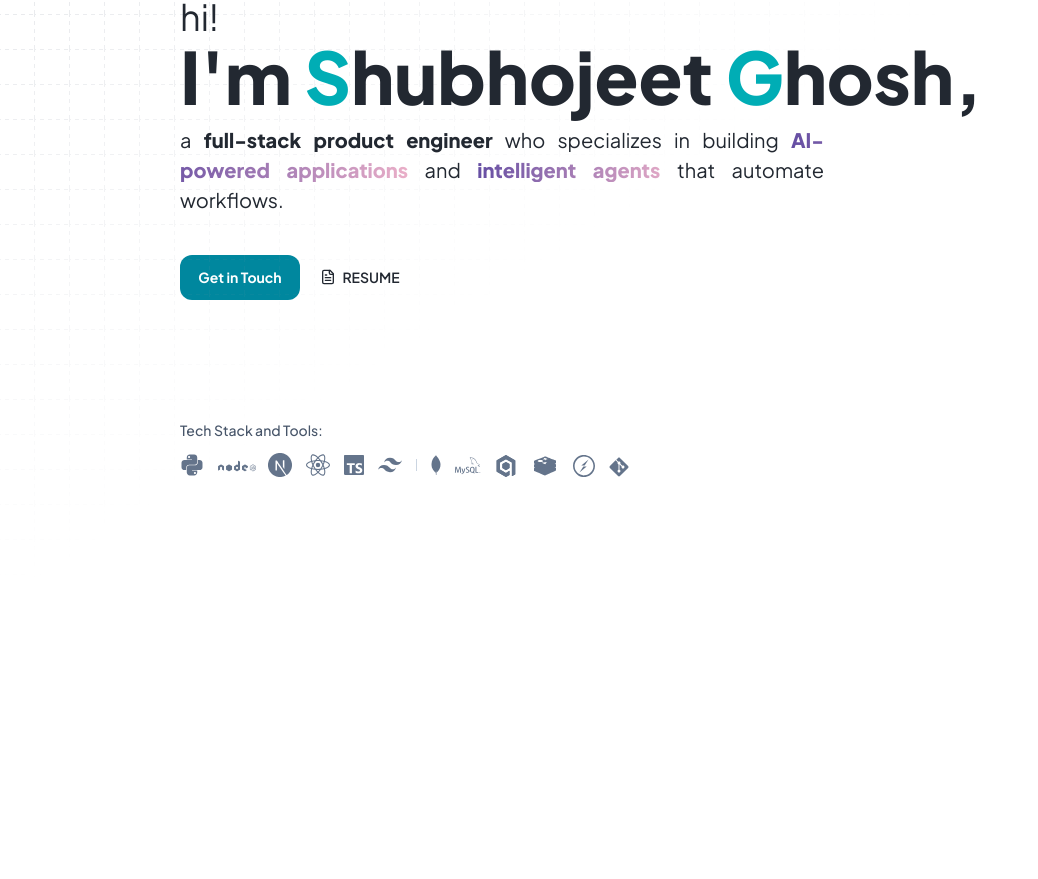
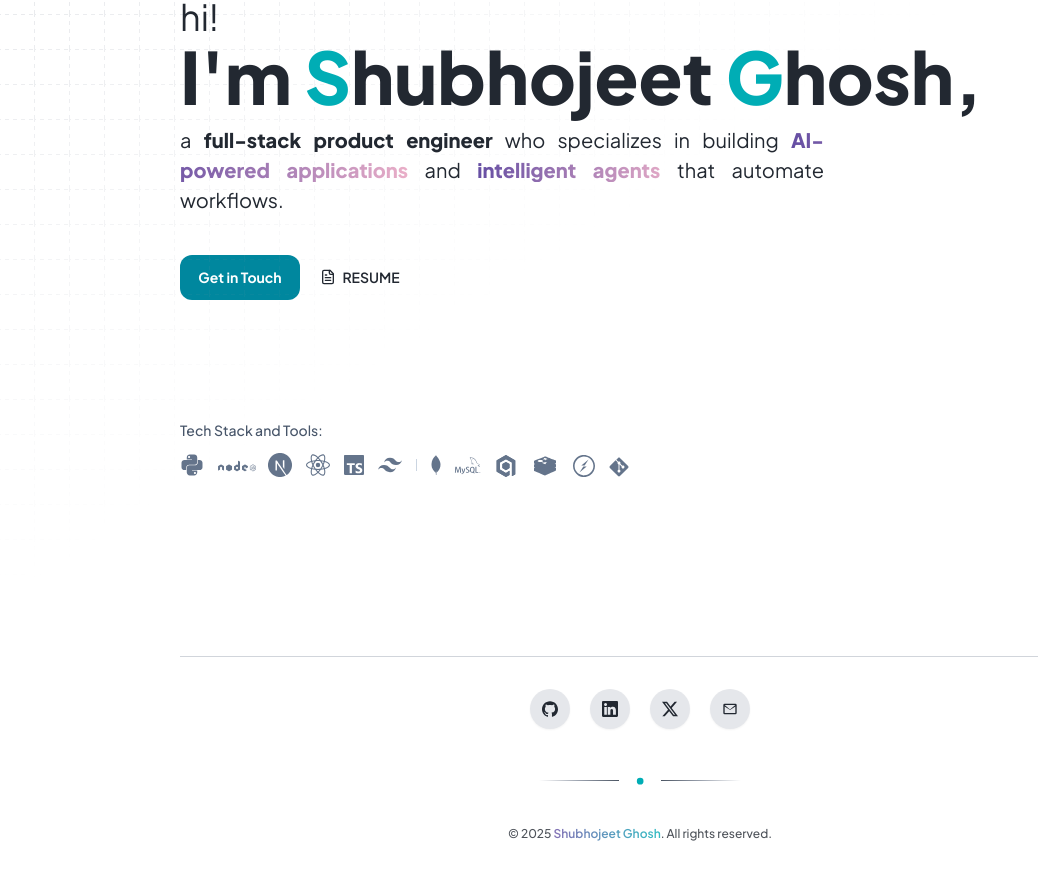
Before and after one commit to Shubhojeet-Ghosh/sgdevstudio, a Next.js app: page / in a window 1280 px wide. Shown: the part 195-1074 px from the top of the page, without its empty margins (0-1038 px from the left). Before the commit the page ends 800 px from the top, so only its background shows below. Built offline with nearby package versions, Linux system fonts and the light colour scheme.

Commit message:
Update version to 0.1.17 in package.json and enhance layout metadata for improved SEO and user experience. Add Footer component to MainPage and ContactPage, and introduce new X icon in svg_icons for better branding.

```diff
--- a/package.json
+++ b/package.json
@@ -1,6 +1,6 @@
 {
   "name": "sgdevstudio",
-  "version": "0.1.16",
+  "version": "0.1.17",
   "private": true,
   "scripts": {
     "dev": "next dev",
--- a/src/app/layout.tsx
+++ b/src/app/layout.tsx
@@ -16,9 +16,51 @@ const plusJakarta = Plus_Jakarta_Sans({
 });
 
 export const metadata: Metadata = {
-  title: "Shubhojeet Ghosh | Full Stack AI Engineer",
+  metadataBase: new URL("https://sgdevstudio.in"),
+  title: {
+    default: "Shubhojeet Ghosh | Senior Software Engineer",
+    template: "%s | Shubhojeet Ghosh",
+  },
   description:
-    "Shubhojeet this side, I am a full stack developer with deep interest and knowledge in Artificial Intelligent(AI) and agents.",
+    "Shubhojeet this side, I am a senior software engineer specialized in AI-powered systems, intelligent agents, and end-to-end web applications.",
+  keywords: [
+    "Shubhojeet Ghosh",
+    "Senior Software Engineer",
+    "Intelligent Agents",
+    "Advanced RAG Applications",
+  ],
+  // Open Graph (used by LinkedIn, Slack, WhatsApp, etc.)
+  openGraph: {
+    title: "Shubhojeet Ghosh | Senior Software Engineer",
+    description:
+      "Senior Software Engineer specializing in AI-powered systems, intelligent agents, and end-to-end web applications.",
+    url: "https://sgdevstudio.in",
+    siteName: "sgdevstudio.in",
+    images: [
+      {
+        url: "https://cdn.sgdevstudio.in/assets/og-image.png",
+        width: 1200,
+        height: 630,
+        alt: "Shubhojeet Ghosh - Senior Software Engineer",
+      },
+    ],
+    type: "website",
+    locale: "en_IN",
+  },
+
+  // Twitter card
+  twitter: {
+    card: "summary_large_image",
+    title: "Shubhojeet Ghosh | Senior Software Engineer",
+    description:
+      "Senior Software Engineer - AI-powered systems, intelligent agents, full-stack web applications.",
+    creator: "@devshubhojeet", // <-- replace with your X/Twitter handle
+    images: ["https://cdn.sgdevstudio.in/assets/og-image.png"],
+  },
+
+  // small helpful extras:
+  alternates: { canonical: "https://sgdevstudio.in" },
+  icons: { icon: "/favicon.ico" },
 };
 
 export default function RootLayout({
--- /dev/null
+++ b/src/app/logo/page.tsx
@@ -0,0 +1,11 @@
+import SgLogo from "@/components/BrandLogo/SgDevStudioLogo";
+
+export default function sgdevstudioLogo() {
+  return (
+    <>
+      <div className="w-full h-screen flex items-center justify-center text-[180px]">
+        <SgLogo />
+      </div>
+    </>
+  );
+}
--- a/src/app/page.tsx
+++ b/src/app/page.tsx
@@ -4,6 +4,8 @@ import HeroSection from "@/components/HeroSection";
 import GridPatternLinearGradient from "@/components/Backgrounds/GridPatternLinearGradient";
 import ContactAndResume from "@/components/Contact/ContactAndResume";
 import MyTechStacks from "@/components/TechStacks/MyTechStacks";
+import PersonSchema from "@/components/SEO/PersonSchema";
+import Footer from "@/components/Footer/Footer";
 
 export default function MainPage() {
   return (
@@ -20,7 +22,11 @@ export default function MainPage() {
         <div className="lg:mt-[120px] mt-[60px] px-[16px] md:px-[20px] lg:px-[180px]">
           <MyTechStacks />
         </div>
+        <div className="lg:mt-[120px] mt-[60px] px-[16px] md:px-[20px] lg:px-[180px]">
+          <Footer />
+        </div>
       </div>
+      <PersonSchema />
     </>
   );
 }
--- a/src/app/work/contact/page.tsx
+++ b/src/app/work/contact/page.tsx
@@ -3,6 +3,7 @@ import TopNavigation from "@/components/TopNavigation/TopNavigation";
 import ContactHeroSection from "@/components/Contact/ContactHeroSection";
 import ContactContent from "@/components/Contact/ContactContent";
 import GridPatternLinearGradient from "@/components/Backgrounds/GridPatternLinearGradient";
+import Footer from "@/components/Footer/Footer";
 
 export default function ContactPage() {
   return (
@@ -16,6 +17,9 @@ export default function ContactPage() {
         <div className="mt-[60px] md:mt-[60px] px-[16px] md:px-[20px] lg:px-[180px]">
           <ContactContent />
         </div>
+        <div className="mt-[60px] px-[16px] md:px-[20px] lg:px-[180px]">
+          <Footer />
+        </div>
       </div>
     </>
   );
--- /dev/null
+++ b/src/components/Footer/Footer.tsx
@@ -0,0 +1,78 @@
+"use client";
+
+import React from "react";
+import Link from "next/link";
+import { Dot } from "lucide-react";
+import Icons from "@/config/svg_icons";
+
+export default function Footer() {
+  const currentYear = new Date().getFullYear();
+
+  return (
+    <footer className="flex flex-col items-center justify-center text-center py-12 dark:text-brightgray text-darkerblack">
+      {/* Top horizontal line */}
+      <div className="w-full border-t border-gray-300 dark:border-gray-700 mb-8"></div>
+
+      {/* Social icons */}
+      <div className="flex items-center gap-5 mb-8">
+        <Link
+          href="https://github.com/shubhojeet-ghosh"
+          target="_blank"
+          rel="noopener noreferrer"
+          aria-label="GitHub"
+          className="p-3 rounded-full bg-gray-200 dark:bg-gray-800 text-gray-900 dark:text-gray-100 hover:!bg-primarycyan hover:!text-white transition-all duration-300 shadow-sm inline-flex items-center justify-center"
+        >
+          {Icons.githubTopNav}
+        </Link>
+
+        <Link
+          href="https://www.linkedin.com/in/shubhojeet-ghosh"
+          target="_blank"
+          rel="noopener noreferrer"
+          aria-label="LinkedIn"
+          className="p-3 rounded-full bg-gray-200 dark:bg-gray-800 text-gray-900 dark:text-gray-100 hover:!bg-primarycyan hover:!text-white transition-all duration-300 shadow-sm inline-flex items-center justify-center"
+        >
+          {Icons.linkedinTopNav}
+        </Link>
+
+        <Link
+          href="https://x.com/devshubhojeet"
+          target="_blank"
+          rel="noopener noreferrer"
+          aria-label="Twitter"
+          className="p-3 rounded-full bg-gray-200 dark:bg-gray-800 text-gray-900 dark:text-gray-100 hover:!bg-primarycyan hover:!text-white transition-all duration-300 shadow-sm inline-flex items-center justify-center"
+        >
+          {Icons.xTopNav}
+        </Link>
+
+        <Link
+          href="mailto:shubhojeet.official@gmail.com"
+          target="_blank"
+          rel="noopener noreferrer"
+          aria-label="Email"
+          className="p-3 rounded-full bg-gray-200 dark:bg-gray-800 text-gray-900 dark:text-gray-100 hover:!bg-primarycyan hover:!text-white transition-all duration-300 shadow-sm inline-flex items-center justify-center"
+        >
+          {Icons.mailTopNav}
+        </Link>
+      </div>
+
+      {/* Center gradient lines with dot */}
+      <div className="flex items-center gap-[1px] mb-6">
+        <span className="w-20 h-[1px] bg-gradient-to-r from-transparent via-gray-400 dark:via-gray-600 to-gray-600 dark:to-gray-300"></span>
+
+        <Dot size={40} className="text-primarycyan" />
+
+        <span className="w-20 h-[1px] bg-gradient-to-l from-transparent via-gray-400 dark:via-gray-600 to-gray-600 dark:to-gray-300"></span>
+      </div>
+
+      {/* Copyright */}
+      <p className="text-[12px] font-medium opacity-80">
+        © {currentYear}{" "}
+        <span className="font-semibold bg-gradient-to-r from-gradientpurple to-primarycyan dark:from-white dark:to-primarycyan bg-clip-text text-transparent">
+          Shubhojeet Ghosh
+        </span>
+        . All rights reserved.
+      </p>
+    </footer>
+  );
+}
--- a/src/components/HeroSection.tsx
+++ b/src/components/HeroSection.tsx
@@ -5,23 +5,24 @@ export default function HeroSection() {
     <div className="flex flex-col justify-center dark:text-brightgray text-darkerblack">
       <div className="w-full animate-blur-reveal">
         <div className="text-[20px] md:text-[36px]">hi!</div>
-        <div className="text-[32px] md:text-[60px] lg:text-[72px] font-[800] leading-[0.9]">
+        <h1 className="text-[32px] md:text-[60px] lg:text-[72px] font-[800] leading-[0.9]">
           I&apos;m <span className="text-primarycyan">S</span>hubhojeet{" "}
           <span className="text-primarycyan">G</span>hosh,
-        </div>
+        </h1>
       </div>
       <div className="w-full mt-[16px]">
         <div className="w-[85%] lg:w-[70%]">
           <p className="text-[14px] md:text-[20px] font-[400] text-justify animate-blur-reveal">
-            a <span className="font-[800]">full-stack product engineer</span>{" "}
+            a{" "}
+            <strong className="font-[800]">full-stack product engineer</strong>{" "}
             who specializes in building{" "}
-            <span className="font-[800] bg-gradient-to-r from-gradientpurple to-gradientpink bg-clip-text text-transparent">
+            <strong className="font-[800] bg-gradient-to-r from-gradientpurple to-gradientpink bg-clip-text text-transparent">
               AI-powered applications
-            </span>{" "}
+            </strong>{" "}
             and{" "}
-            <span className="font-[800] bg-gradient-to-r from-gradientpurple to-gradientpink bg-clip-text text-transparent">
+            <strong className="font-[800] bg-gradient-to-r from-gradientpurple to-gradientpink bg-clip-text text-transparent">
               intelligent agents{" "}
-            </span>
+            </strong>
             that automate workflows.
           </p>
         </div>
--- /dev/null
+++ b/src/components/SEO/PersonSchema.tsx
@@ -0,0 +1,31 @@
+// components/SEO/PersonSchema.tsx
+
+import React from "react";
+
+export default function PersonSchema() {
+  const schema = {
+    "@context": "https://schema.org",
+    "@type": "Person",
+    name: "Shubhojeet Ghosh",
+    jobTitle: "Senior Software Engineer",
+    url: "https://sgdevstudio.in",
+    image: "https://cdn.sgdevstudio.in/assets/og-image.png", // optional but recommended
+    sameAs: [
+      "https://github.com/shubhojeet-ghosh", // 🔁 replace with your GitHub
+      "https://x.com/devshubhojeet", // your X handle
+      "https://www.linkedin.com/in/shubhojeet-ghosh", // LinkedIn URL
+    ],
+    worksFor: {
+      "@type": "Organization",
+      name: "Legitt AI",
+    },
+  };
+
+  return (
+    <script
+      type="application/ld+json"
+      // eslint-disable-next-line react/no-danger
+      dangerouslySetInnerHTML={{ __html: JSON.stringify(schema) }}
+    />
+  );
+}
--- a/src/config/svg_icons.tsx
+++ b/src/config/svg_icons.tsx
@@ -1,3 +1,5 @@
+import React from "react";
+
 const Icons: Record<string, JSX.Element> = {
   githubTopNav: (
     <svg
@@ -22,6 +24,30 @@ const Icons: Record<string, JSX.Element> = {
       <path d="M20.447 20.452h-3.9V14.9c0-1.327-.026-3.037-1.852-3.037-1.854 0-2.14 1.45-2.14 2.943v5.646h-3.9V9h3.742v1.561h.053c.522-.99 1.798-2.038 3.706-2.038 3.963 0 4.697 2.604 4.697 5.988v5.94zM5.337 7.433c-1.25 0-2.267-1.017-2.267-2.268a2.268 2.268 0 1 1 4.535 0c0 1.251-1.017 2.268-2.268 2.268zm1.948 13.02H3.39V9h3.896v11.453zM22.225 0H1.771C.792 0 0 .756 0 1.69v20.617C0 23.244.792 24 1.771 24h20.453c.98 0 1.775-.756 1.775-1.69V1.69C24 .756 23.205 0 22.225 0z" />
     </svg>
   ),
+
+  // New X icon (logo for X / “X” brand)
+  xTopNav: (
+    <svg
+      xmlns="http://www.w3.org/2000/svg"
+      className="w-4 h-4 text-darkerblack dark:text-brightgray"
+      viewBox="0 0 16 16"
+      fill="currentColor"
+      strokeWidth="1"
+    >
+      <path d="M12.6 0.75h2.454l-5.36 6.142L16 15.25h-4.937l-3.867 -5.07 -4.425 5.07H0.316l5.733 -6.57L0 0.75h5.063l3.495 4.633L12.601 0.75Zm-0.86 13.028h1.36L4.323 2.145H2.865z" />
+    </svg>
+  ),
+  mailTopNav: (
+    <svg
+      role="img"
+      viewBox="0 0 24 24"
+      xmlns="http://www.w3.org/2000/svg"
+      className="w-4 h-4 text-darkerblack dark:text-brightgray"
+      fill="currentColor"
+    >
+      <path d="M20 4H4a2 2 0 0 0-2 2v12a2 2 0 0 0 2 2h16a2 2 0 0 0 2-2V6a2 2 0 0 0-2-2zm0 2v.01L12 12.707 4 6.01V6h16zm-16 12V8.383l7.555 4.808a1 1 0 0 0 1.032 0L20 8.383V18H4z" />
+    </svg>
+  ),
 };
 
 export default Icons;
```
